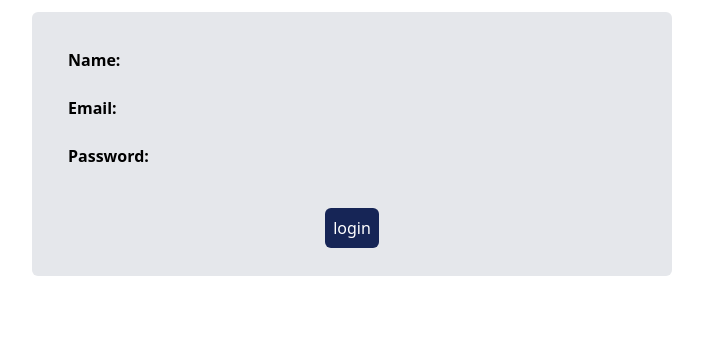
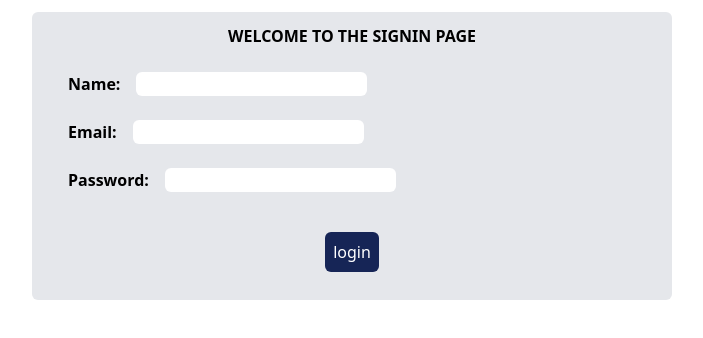
Before and after one commit to aabhas1234/loan-manager-frontend, a React (Vite) app: page /signin in a window 1280 px wide. Shown: the top 338 px of the page, without its empty margins (288-991 px from the left). Built offline with nearby package versions, Linux system fonts and the light colour scheme.

Commit message:
Update signin.jsx

```diff
--- a/src/signin.jsx
+++ b/src/signin.jsx
@@ -49,17 +49,18 @@
 
     return (
          <div className='bg-gray-200 p-3 text-center w-1/2 m-auto rounded-md my-3'>
+             <div className='font-bold text-black mx-auto w-fit'>WELCOME TO THE SIGNIN PAGE</div>
             <div className='m-6 text-left flex max-sm:flex-wrap'>
                 <label htmlFor='name ' className='mr-4 text-black font-bold' >Name:</label>
-                <input type='text' name='name' id='name' className='rounded-md max-sm:w-[7rem]' onChange={handler4}></input>
+                <input type='text' name='name' id='name' className='rounded-md max-sm:w-[7rem] bg-white' onChange={handler4}></input>
             </div>
             <div className='m-6 text-left w-fit flex max-sm:flex-wrap'>
                 <label htmlFor='email' className='mr-4 text-black font-bold'>Email:</label>
-                <input type='email' name='email' id='email' className='rounded-md max-sm:w-[7rem]' onChange={handler1}></input>
+                <input type='email' name='email' id='email' className='rounded-md max-sm:w-[7rem] bg-white' onChange={handler1}></input>
             </div>
             <div className='m-6 text-left flex max-sm:flex-wrap'>
                 <label htmlFor='password ' className='mr-4 text-black font-bold' >Password:</label>
-                <input type='password' name='password' id='password' className='rounded-md max-sm:w-[7rem]' onChange={handler2}></input>
+                <input type='password' name='password' id='password' className='rounded-md max-sm:w-[7rem] bg-white' onChange={handler2}></input>
             </div>
 
             <button className='text-white bg-blue-950 p-2 m-4 rounded-md' onClick={handler3}>login</button>
```
